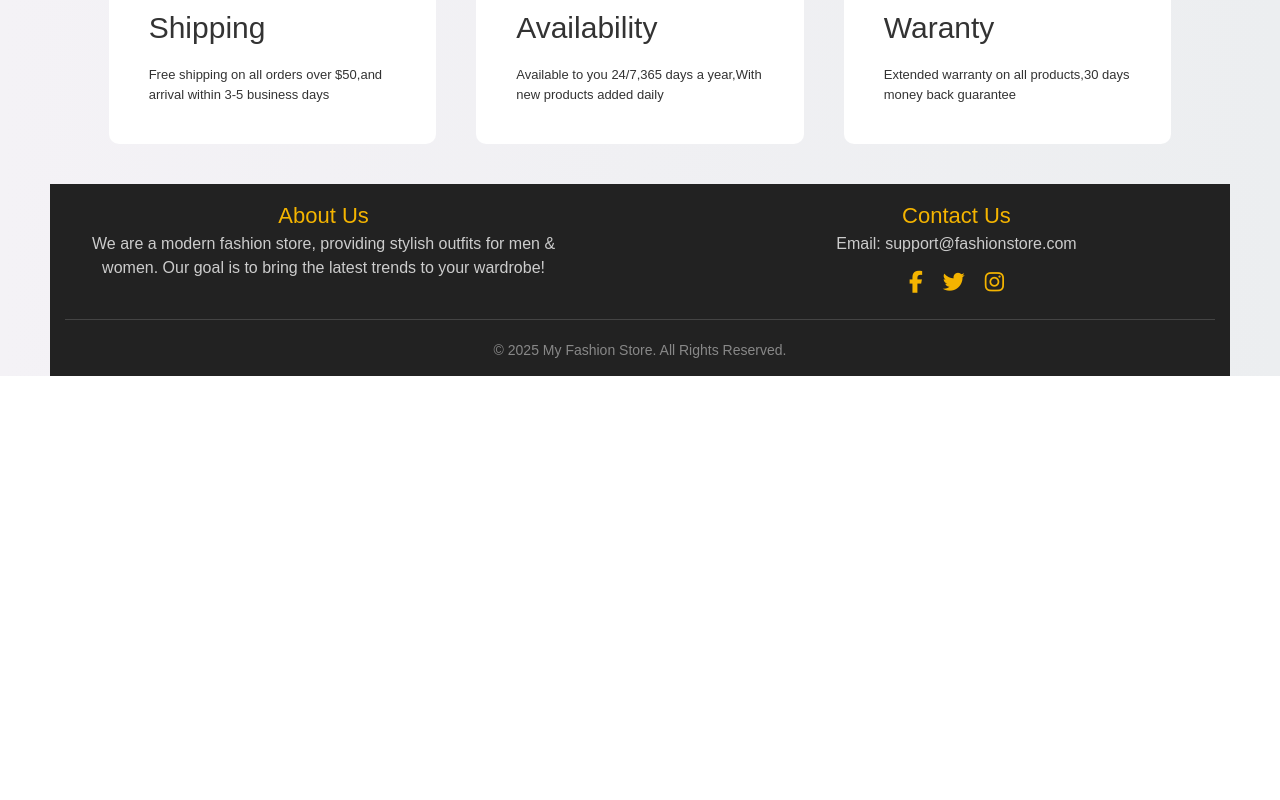
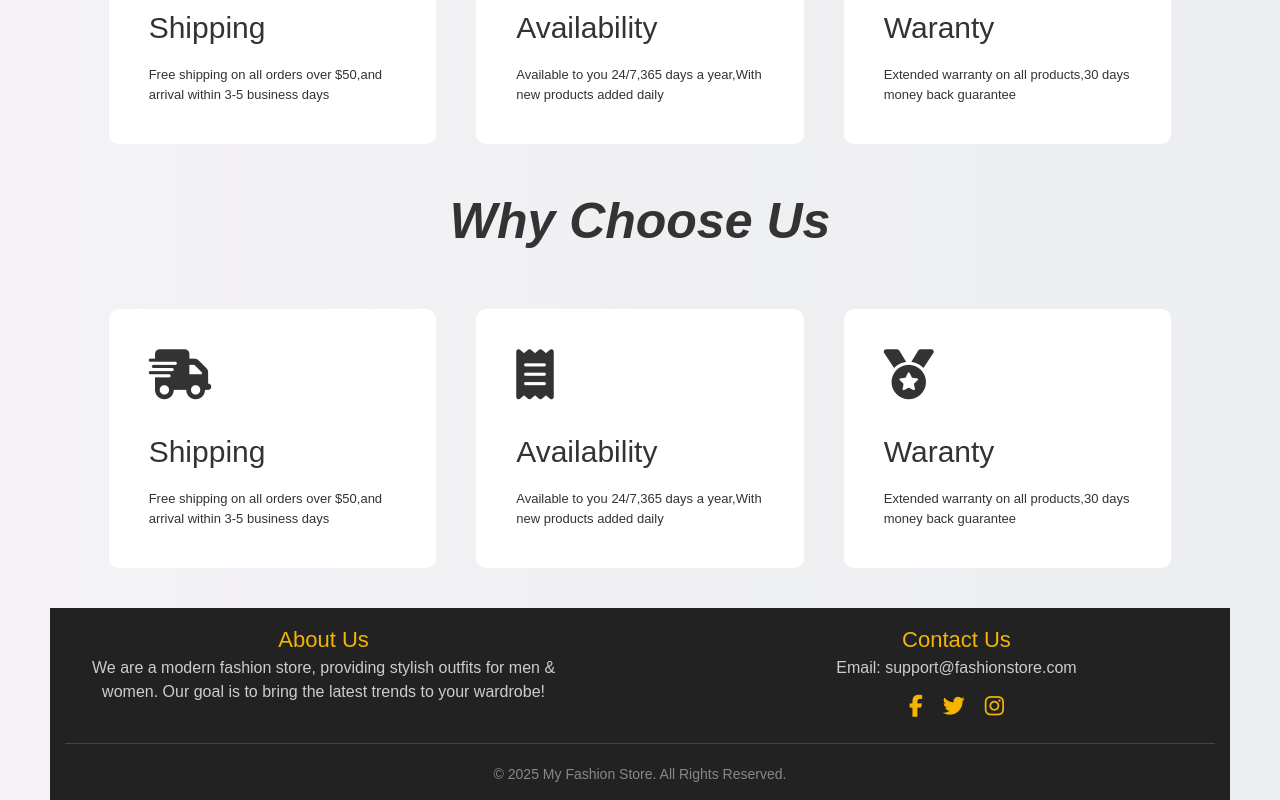
Before and after one commit to AmosWainaina/Cloth-Store, a React (Create React App) app in the folder frontend/: page / in a window 1280 px wide. Shown: the part 793-1593 px from the top of the page. Before the commit the page ends 1169 px from the top, so only its background shows below. Built offline with nearby package versions, Linux system fonts and the light colour scheme.

Commit message:
Feature/homepage (#9)
* messagechanges

* changes

```diff
--- a/frontend/src/components/Body.js
+++ b/frontend/src/components/Body.js
@@ -48,6 +48,39 @@ const Body = () => {
         </div>
 
 
+
+            <div class="services">
+               <div class="container">
+                  <h1 class="sub-title">Why Choose Us</h1>
+                     <div class="services-list">
+                         <div>
+                            <i class="fa-solid fa-truck-fast"></i>
+                            <h2>Shipping</h2>
+                            <p>Free shipping on all orders over $50,and arrival within 3-5 business days</p>
+
+                         </div>
+
+                        <div>
+                            <i class="fa-solid fa-receipt"></i>
+                            <h2>Availability</h2>
+                            <p>Available to you 24/7,365 days a year,With new products added daily</p>
+
+                        </div>
+
+                        <div>
+                             <i class="fa-solid fa-medal"></i>
+                            <h2>Waranty</h2>
+                            <p>Extended warranty on all products,30 days money back guarantee</p>
+
+                        </div>
+                    </div>
+              </div>
+          </div>
+
+
+
+
+
         </div>
 
 
```
